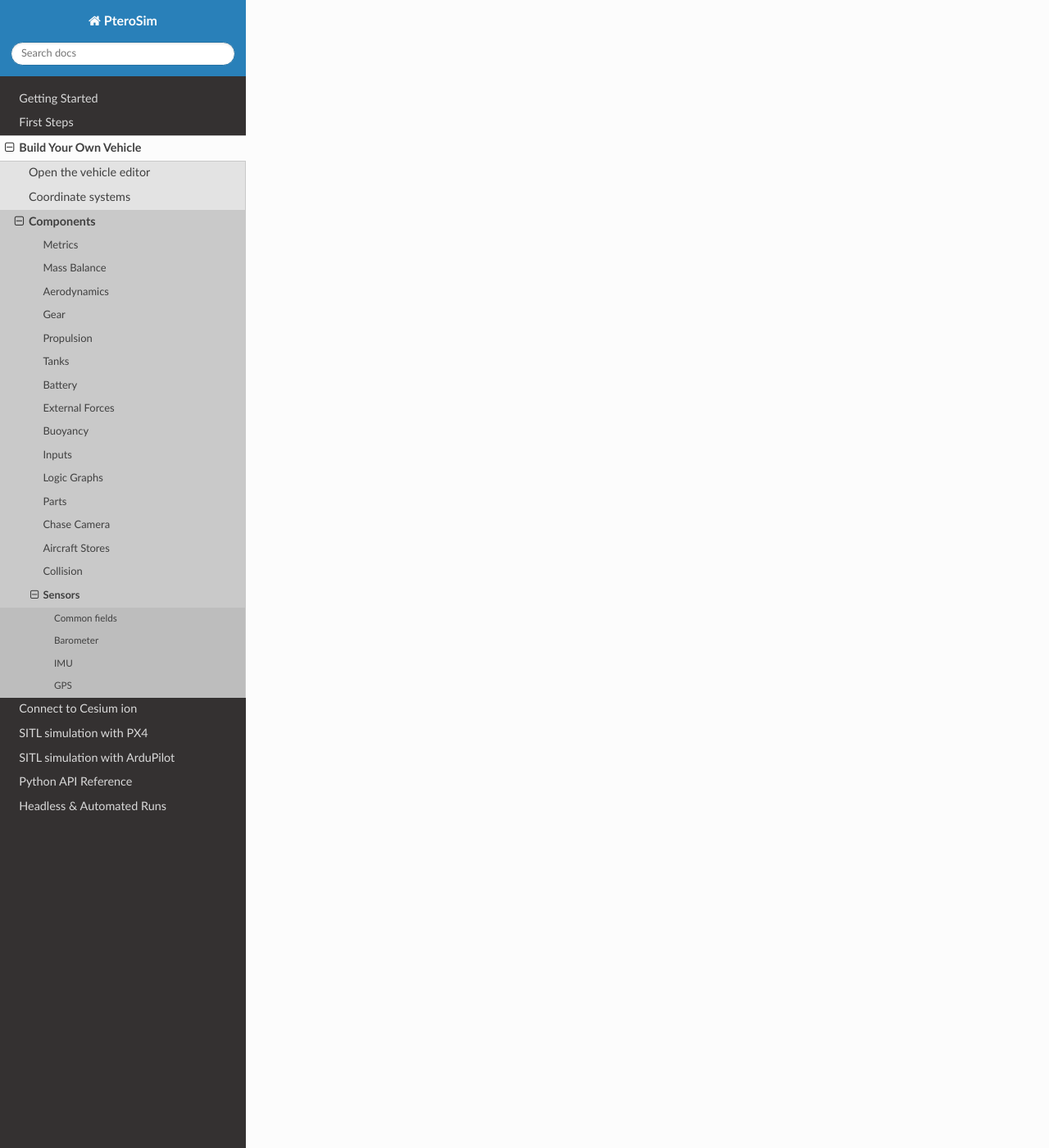
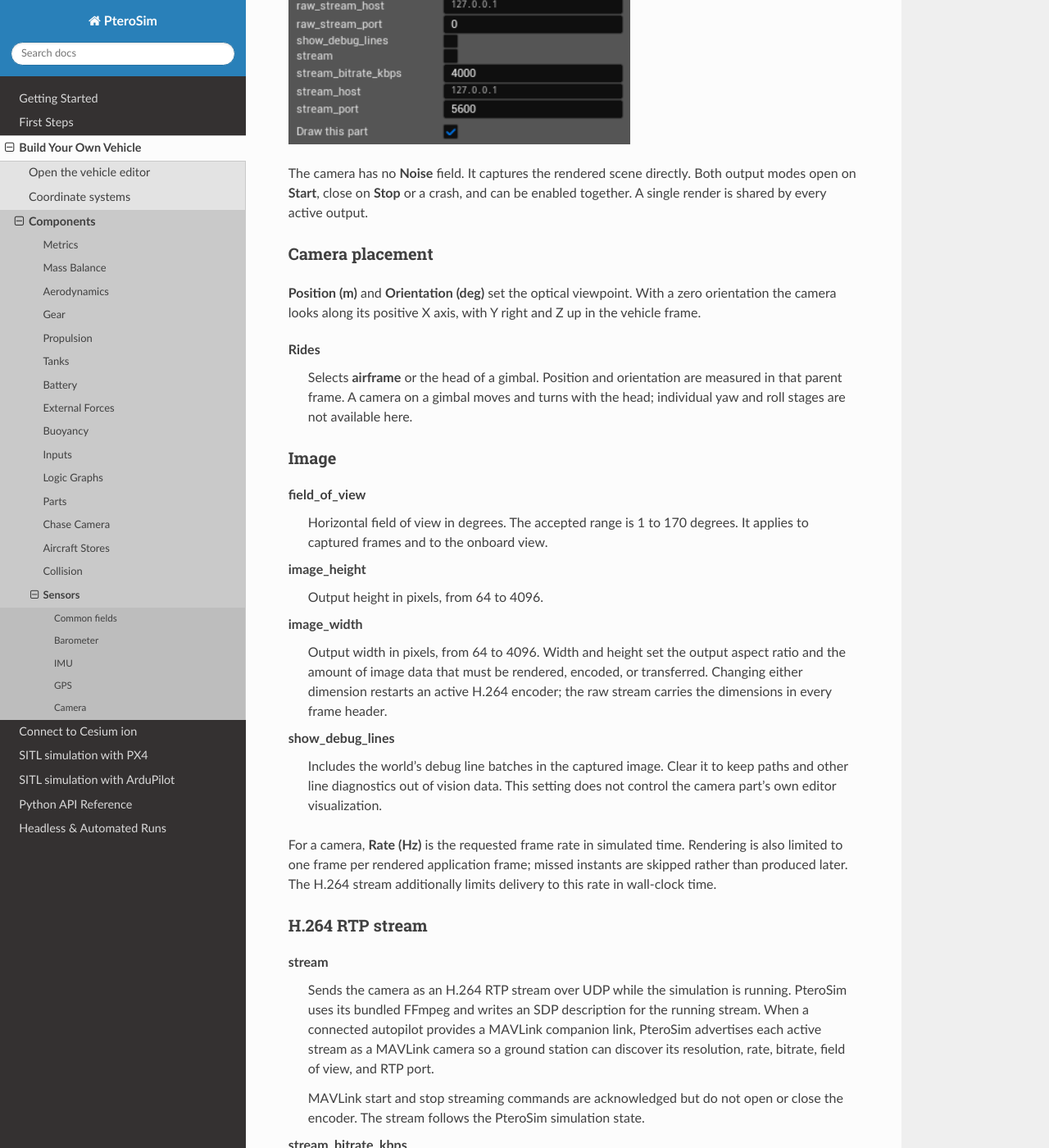
Before and after one commit to AlexanderRex/PteroSimDocs, a Sphinx documentation site: the page built from docs/source/editor/sensors.rst, in a window 1280 px wide and 1400 px high, scrolled down 6196 px. Shown: the whole window at 82% size. Built offline with Sphinx 7.4.7 and the Read the Docs theme 3.1.0, drawn with Linux system fonts in a browser that asks for light colours; some of the changed text lies outside the part shown.

Commit message:
Docs/editor camera (#49)
* Document onboard camera streaming

* Document chase camera

```diff
--- a/docs/source/editor/sensors.rst
+++ b/docs/source/editor/sensors.rst
@@ -3,14 +3,16 @@
 
 Sensors are defined in ``Sensors.xml``. A vehicle may contain multiple sensors
 of the same type. Each one has its own name, pose, update rate, and noise
-state. The SDK addresses sensors by name. An autopilot connector uses the
-first sensor component of each required type; adding redundant sensors does
-not make the connected autopilot fuse all of them.
+state. The SDK addresses sensors by name. For the barometer, IMU, and GPS, an
+autopilot connector uses the first component of each required type; adding
+redundant physical sensors does not make the connected autopilot fuse all of
+them. Multiple active camera streams are announced separately.
 
 The add menu offers ``airspeed``, ``barometer``, ``camera``, ``depthcamera``,
 ``gps``, ``imu``, and ``temperature`` sensors. This page covers the barometer,
-IMU, and GPS. Airspeed data is also sent to PX4 through ``HIL_SENSOR``. Camera,
-depth-camera, airspeed, and temperature fields are not covered here.
+IMU, GPS, and onboard streaming camera. Airspeed data is also sent to PX4
+through ``HIL_SENSOR``. Depth-camera, airspeed, and temperature fields are not
+covered here.
 
 Common fields
 -------------
@@ -228,3 +230,108 @@
 HDOP and VDOP of 1; these values are not editor fields. When noise is enabled,
 PX4 also receives the horizontal and vertical drift sigmas as the GPS accuracy.
 When noise is disabled, those reported accuracies are zero.
+
+Camera
+------
+
+The camera sensor renders the view from a point on the vehicle. It is separate
+from **Chase camera**: this component produces image frames for streaming and
+the SDK. It also appears among the onboard views available through the vehicle
+camera cycle. A vehicle may carry multiple camera sensors.
+
+.. image:: ../Images/editor_sensors_camera.png
+   :alt: Camera sensor section of the vehicle editor
+   :class: no-float-left
+
+The camera has no **Noise** field. It captures the rendered scene directly.
+Both output modes open on **Start**, close on **Stop** or a crash, and can be
+enabled together. A single render is shared by every active output.
+
+Camera placement
+~~~~~~~~~~~~~~~~
+
+**Position (m)** and **Orientation (deg)** set the optical viewpoint. With a
+zero orientation the camera looks along its positive X axis, with Y right and
+Z up in the vehicle frame.
+
+**Rides**
+   Selects **airframe** or the head of a gimbal. Position and orientation are
+   measured in that parent frame. A camera on a gimbal moves and turns with
+   the head; individual yaw and roll stages are not available here.
+
+Image
+~~~~~
+
+**field_of_view**
+   Horizontal field of view in degrees. The accepted range is 1 to 170
+   degrees. It applies to captured frames and to the onboard view.
+
+**image_height**
+   Output height in pixels, from 64 to 4096.
+
+**image_width**
+   Output width in pixels, from 64 to 4096. Width and height set the output
+   aspect ratio and the amount of image data that must be rendered, encoded,
+   or transferred. Changing either dimension restarts an active H.264 encoder;
+   the raw stream carries the dimensions in every frame header.
+
+**show_debug_lines**
+   Includes the world's debug line batches in the captured image. Clear it to
+   keep paths and other line diagnostics out of vision data. This setting does
+   not control the camera part's own editor visualization.
+
+For a camera, **Rate (Hz)** is the requested frame rate in simulated time.
+Rendering is also limited to one frame per rendered application frame; missed
+instants are skipped rather than produced later. The H.264 stream additionally
+limits delivery to this rate in wall-clock time.
+
+H.264 RTP stream
+~~~~~~~~~~~~~~~~
+
+**stream**
+   Sends the camera as an H.264 RTP stream over UDP while the simulation is
+   running. PteroSim uses its bundled FFmpeg and writes an SDP description for
+   the running stream. When a connected autopilot provides a MAVLink companion
+   link, PteroSim advertises each active stream as a MAVLink camera so a ground
+   station can discover its resolution, rate, bitrate, field of view, and RTP
+   port.
+
+   MAVLink start and stop streaming commands are acknowledged but do not open
+   or close the encoder. The stream follows the PteroSim simulation state.
+
+**stream_bitrate_kbps**
+   Requested H.264 bitrate in kbit/s. The accepted range is 1 to 800000. This
+   is the encoder target; the actual network rate also depends on the encoded
+   scene and encoder.
+
+**stream_host**
+   Destination hostname or IP address that receives the UDP packets. It must
+   contain only letters, digits, periods, and hyphens.
+
+**stream_port**
+   Base UDP port for RTP. The next port is reserved for RTCP, so the valid base
+   range is 1 to 65534. The effective RTP port is the configured value plus
+   twice the aircraft instance ID. PteroSim refuses to open a second active
+   stream whose RTP/RTCP pair overlaps an existing camera stream.
+
+Raw TCP stream
+~~~~~~~~~~~~~~
+
+**raw_stream**
+   Opens a TCP server that sends lossless BGRA8 frames to connected clients.
+   Frames use the little-endian PTF1 format: a header containing dimensions,
+   row stride, frame and capture times, camera intrinsics, and camera pose,
+   followed by packed image bytes. The camera does not render for this output
+   until at least one client is connected.
+
+**raw_stream_host**
+   Local IPv4 address on which the TCP server listens. It must be a literal
+   IPv4 address, not a hostname. ``127.0.0.1`` accepts clients from the same
+   computer only; use an address of another interface when remote clients must
+   connect.
+
+**raw_stream_port**
+   Base TCP listening port. It must be set to a value from 1 to 65535 before
+   **raw_stream** can be enabled. The effective port is the configured value
+   plus twice the aircraft instance ID. A port already used by another raw
+   stream cannot be opened a second time.
```
Also changed, not shown: docs/source/editor/chase_camera.rst (+20 -1 lines), docs/source/Images/editor_chase_camera.png (added), docs/source/Images/editor_sensors_camera.png (added).
